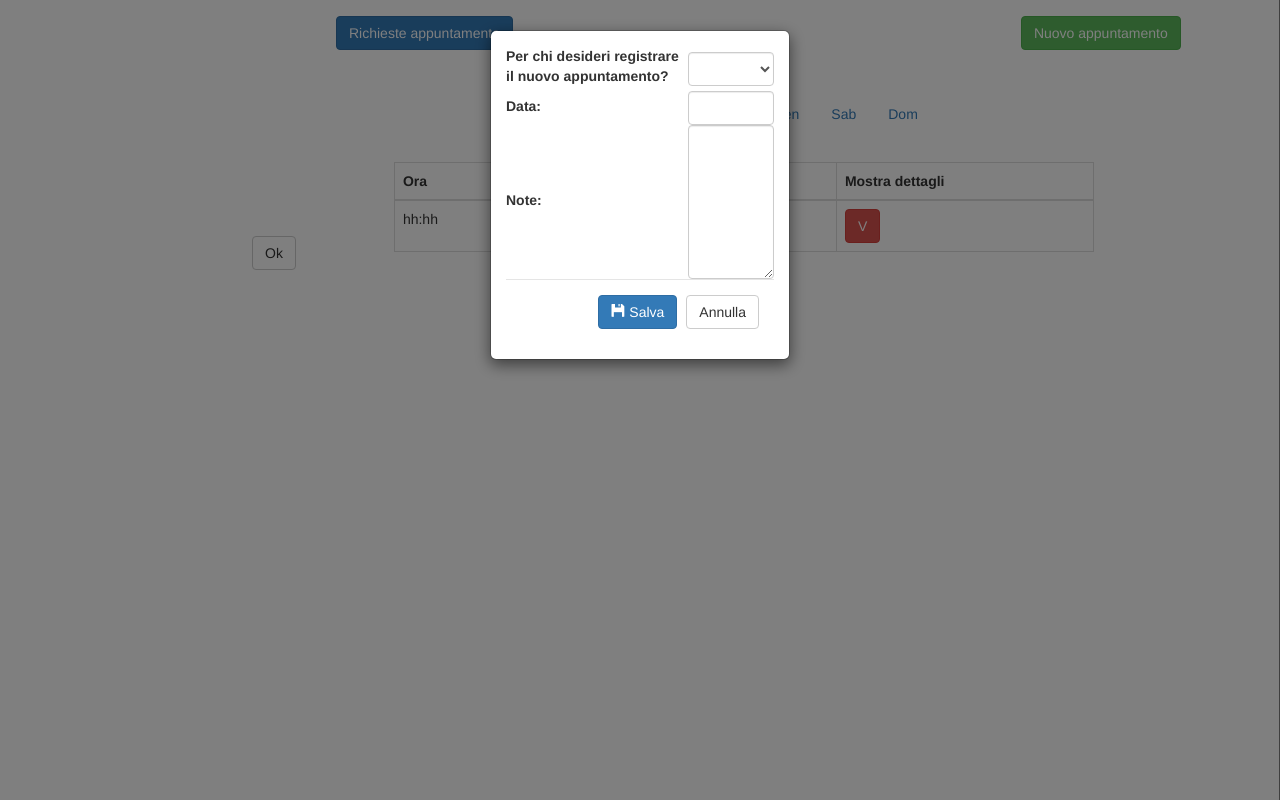
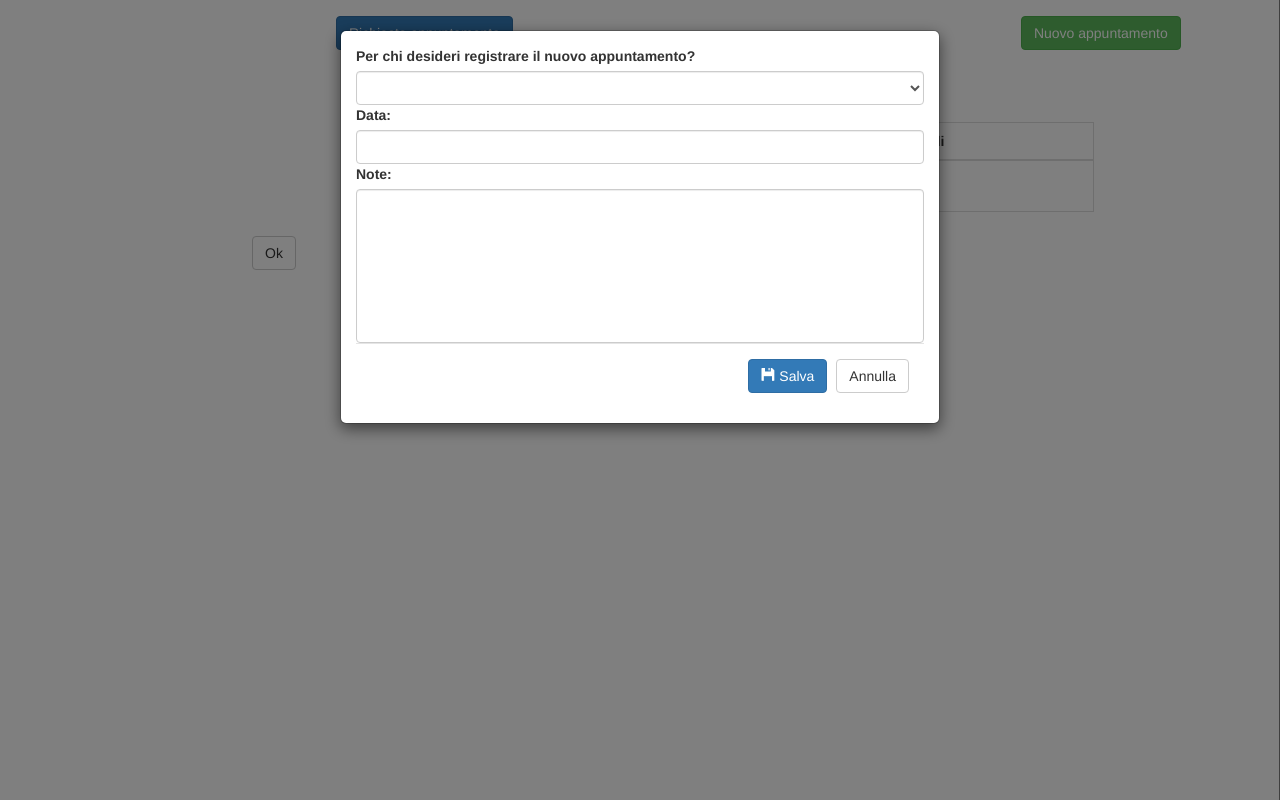
Before and after one commit to mauriactis/webapp, a PHP site: page / in a window 1280 px wide, after a click on "Nuovo appuntamento". Run offline with PHP 8.4, Linux system fonts and the light colour scheme; lists and menus that the app fills with data are empty; some libraries are stand-ins or nearby versions.

Commit message:
Modifiche
css:
textarea per la prenotazione appuntamento non ridimensionabile
html:
pills dinamiche
js:
modifica active pill a seconda del giorno di oggi
super funzione che spacca le ginocchia ammetà che calcola i giorni di una settimana

```diff
--- a/webApp/Appuntamenti/clientlogic.js
+++ b/webApp/Appuntamenti/clientlogic.js
@@ -7,9 +7,44 @@ $(document).ready(function(){
 });
 
 function initForm(){
+    var oggi = new Date();
     $.datepicker.setDefaults($.datepicker.regional['it']);
-    $('#pckrDataAppuntamento').datepicker({minDate: new Date()});
+    $('#pckrDataAppuntamento').datepicker({minDate: oggi});
     $('#pckrDataAppuntamento').datepicker({inline: true,sideBySide: true});
+
+    var giorni = ['Lun', 'Mar', 'Mer', 'Gio', 'Ven', 'Sab', 'Dom'];
+    var giornoSett = oggi.getDay() - 1;
+    var nomeGiorno = giorni[giornoSett];
+    var riga = "";
+    var offsetNeg = giornoSett;
+    var offsetPos = 1;
+    //Ciclo che scorre i giorni della settimana e imposta come attivo quello di oggi
+    for(var i = 0;i < 7;i++){
+        if(giorni[i] == nomeGiorno){
+            riga += '<li class="active"><a href="" id="' + oggi + '" onclick="cerca'+nomeGiorno+'();">' + nomeGiorno + '</a></li>';
+        }else{
+            //devo dichiararla qua perchè serve tutte le volte la data di oggi, se usassi sempre una variabile dichiarata fuori dal for(es. "oggi")
+            //facendo la setDate viene poi sballata il giro dopo
+            var data = new Date();
+            //Siamo in una data precedente ad oggi
+            if(i<giornoSett){
+                var id = new Date(data.setDate(data.getDate() - offsetNeg));
+                offsetNeg--;
+            }else{
+                var id = new Date(data.setDate(data.getDate() + offsetPos));
+                offsetPos++;
+            }
+            console.log("Neg "+ offsetNeg + " data " + id);
+            console.log("Pos "+ offsetPos + " data " + id);
+            riga += '<li><a href="" id="' + id + '" onclick="cerca' + giorni[i] + '();">' + giorni[i] + '</a></li>';
+
+
+        }
+
+    }
+    $("#giorniAppuntamenti").html(riga);
+
+    //caricaAppuntamenti di oggi
 
     startTime();
 }
@@ -91,7 +126,7 @@ function svuotaAppunti(){
 
 function nuovoAppuntamento(){
     $.datepicker.setDefaults($.datepicker.regional['it']);
-    $('#txtDataNuovoAppuntamento').datepicker({ maxDate: new Date, minDate: new Date(1850,04,24) });
+    $('#txtDataNuovoAppuntamento').datepicker({minDate: new Date});
     $.ajax({
         type: "POST",
         url: "./serverlogic.php",
--- a/webApp/Appuntamenti/index.html
+++ b/webApp/Appuntamenti/index.html
@@ -48,13 +48,6 @@
                </div>
                <div id="divAppuntamenti">
                   <ul id="giorniAppuntamenti" class="nav nav-pills">
-                     <li class="active"><a href="" onclick="cercaLun();">Lun</a></li>
-                     <li><a href="">Mar</a></li>
-                     <li><a href="">Mer</a></li>
-                     <li><a href="">Gio</a></li>
-                     <li><a href="">Ven</a></li>
-                     <li><a href="">Sab</a></li>
-                     <li><a href="">Dom</a></li>
                   </ul>
                   <table id="tblAppuntamenti" class="table table-hover table-bordered admin">
                      <thead>
@@ -104,25 +97,18 @@
 
 
       <div class="modal fade" id="popupNuovoAppuntamento" tabindex="-1" role="dialog" aria-labelledby="myModalLabel" aria-hidden="true">
-        <div class="modal-dialog modal-sm">
+        <div class="modal-dialog">
            <div class="modal-content">
-              <div class="modal-body">
-                 <table>
-                     <tbody>
-                        <tr>
-                            <td><label>Per chi desideri registrare il nuovo appuntamento?</label></td>
-                            <td><select class="form-control" id="txtPersonaNuovoAppuntamento"></select></td>
-                        </tr>
-                        <tr>
-                            <td><label>Data: </label></td>
-                            <td><input type="text" class="form-control" id="txtDataNuovoAppuntamento"></td>
-                         </tr>
-                         <tr>
-                             <td><label>Note:</label></td>
-                            <td><textarea class="form-control inputMore" rows="7" id="txtNoteNuovoAppuntamento"></textarea></td>
-                         </tr>
-                     </tbody>
-                 </table>
+              <div class="modal-body"><label>Per chi desideri registrare il nuovo appuntamento?</label>
+                <select class="form-control" id="txtPersonaNuovoAppuntamento"></select>
+
+
+                <label>Data: </label>
+                <input type="text" class="form-control" id="txtDataNuovoAppuntamento">
+
+
+                <label>Note:</label>
+                <textarea class="form-control" rows="7" id="txtNoteNuovoAppuntamento"></textarea>
               <div class="modal-footer">
                  <button type="button" class="btn btn-primary" onclick="salvaAppuntamento();" data-dismiss="modal"><span class="glyphicon glyphicon-floppy-disk"></span> Salva</button>
                  <button type="button" class="btn btn-default" data-dismiss="modal">Annulla</button>
--- a/webApp/Appuntamenti/style.css
+++ b/webApp/Appuntamenti/style.css
@@ -56,6 +56,10 @@
 	margin-top: 0.25em;
 }
 
+#txtNoteNuovoAppuntamento{
+    resize: none;
+}
+
 .sidenav {
     height: 100%;
     width: 0;
```
